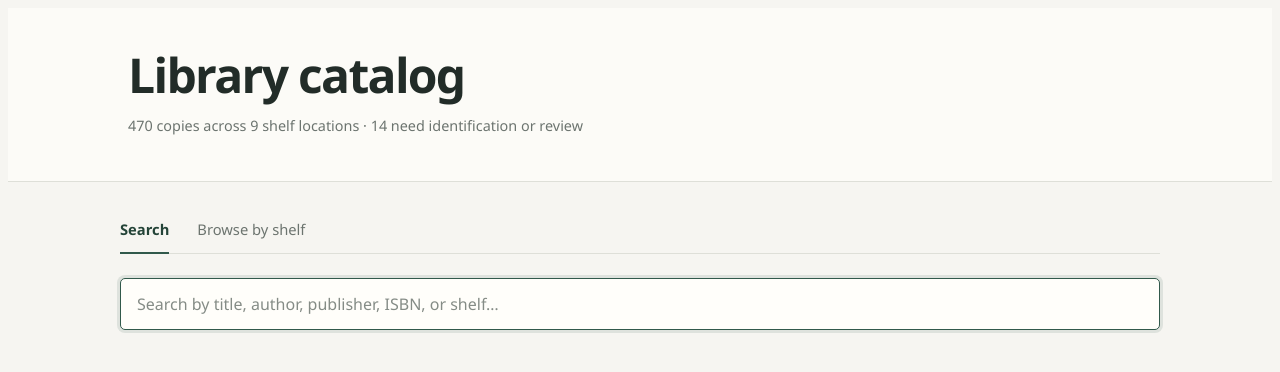
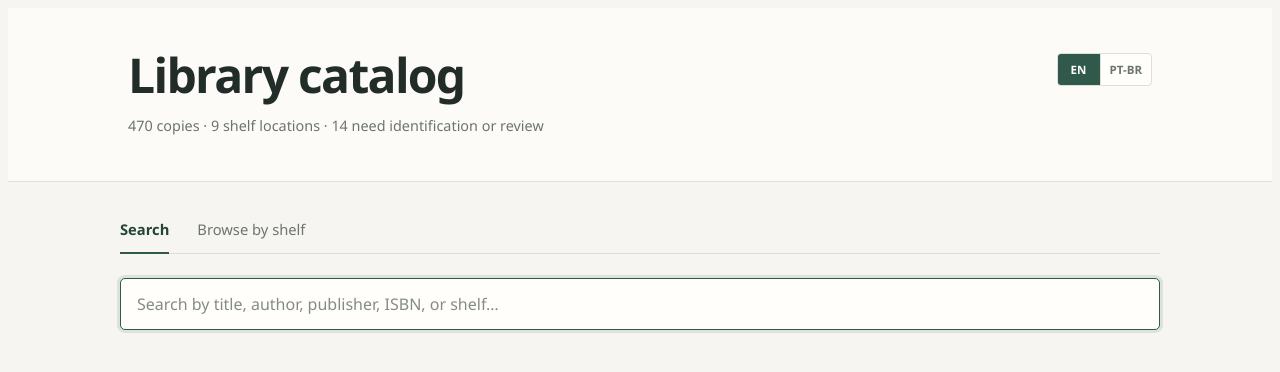
Before and after one commit to talicopanda/library-catalog, a plain HTML site: page web/index.html in a window 1280 px wide. Drawn offline with Linux system fonts and the light colour scheme; files whose address does not match are found by name.

Commit message:
Add English and Brazilian Portuguese interface toggle

```diff
--- a/web/app.js
+++ b/web/app.js
@@ -7,6 +7,52 @@
 
 let allBooks = [];
 let searchIndex = null;
+let currentLanguage = localStorage.getItem("catalog-language") === "pt-BR" ? "pt-BR" : "en";
+
+const translations = {
+  en: {
+    pageTitle: "Library Catalog",
+    siteTitle: "Library catalog",
+    copies: "copies",
+    shelves: "shelf locations",
+    reviewCount: "need identification or review",
+    searchTab: "Search",
+    browseTab: "Browse by shelf",
+    searchPlaceholder: "Search by title, author, publisher, ISBN, or shelf…",
+    shelfLabel: "Shelf:",
+    result: "result(s)",
+    noResults: (query) => `No books found for “${query}”`,
+    book: "book(s)",
+    unknownTitle: "Title not identified",
+    unknownAuthor: "Author unknown",
+    needsReview: "Needs review",
+    isbn: "ISBN",
+    empty: "No books found.",
+  },
+  "pt-BR": {
+    pageTitle: "Catálogo da biblioteca",
+    siteTitle: "Catálogo da biblioteca",
+    copies: "exemplares",
+    shelves: "estantes",
+    reviewCount: "precisam de identificação ou revisão",
+    searchTab: "Buscar",
+    browseTab: "Ver por estante",
+    searchPlaceholder: "Busque por título, autor, editora, ISBN ou estante…",
+    shelfLabel: "Estante:",
+    result: "resultado(s)",
+    noResults: (query) => `Nenhum livro encontrado para “${query}”`,
+    book: "livro(s)",
+    unknownTitle: "Título não identificado",
+    unknownAuthor: "Autor desconhecido",
+    needsReview: "Precisa de revisão",
+    isbn: "ISBN",
+    empty: "Nenhum livro encontrado.",
+  },
+};
+
+function t(key) {
+  return translations[currentLanguage][key];
+}
 
 // ── Bootstrap ─────────────────────────────────────────────────────────────────
 
@@ -52,10 +98,42 @@ fetch(catalogUrl, { cache: "no-store" })
   });
 
 function init() {
+  setupLanguageSwitch();
   renderStats();
   setupTabs();
   setupSearch();
   setupBrowse();
+  applyLanguage();
+}
+
+function setupLanguageSwitch() {
+  document.querySelectorAll("[data-language]").forEach((button) => {
+    button.addEventListener("click", () => {
+      currentLanguage = button.dataset.language;
+      localStorage.setItem("catalog-language", currentLanguage);
+      applyLanguage();
+    });
+  });
+}
+
+function applyLanguage() {
+  document.documentElement.lang = currentLanguage === "pt-BR" ? "pt-BR" : "en";
+  document.title = t("pageTitle");
+  document.getElementById("site-title").textContent = t("siteTitle");
+
+  document.querySelectorAll("[data-i18n]").forEach((element) => {
+    element.textContent = t(element.dataset.i18n);
+  });
+  document.querySelectorAll("[data-i18n-placeholder]").forEach((element) => {
+    element.placeholder = t(element.dataset.i18nPlaceholder);
+  });
+  document.querySelectorAll("[data-language]").forEach((button) => {
+    button.setAttribute("aria-pressed", String(button.dataset.language === currentLanguage));
+  });
+
+  renderStats();
+  document.getElementById("search-input").dispatchEvent(new Event("input"));
+  document.getElementById("location-select").dispatchEvent(new Event("change"));
 }
 
 // ── Stats header ───────────────────────────────────────────────────────────────
@@ -64,7 +142,9 @@ function renderStats() {
   const locations = new Set(allBooks.map((b) => b.location)).size;
   const needsReview = allBooks.filter(isNeedsReview).length;
   document.getElementById("stats").textContent =
-    `${allBooks.length} copies across ${locations} shelf locations · ${needsReview} need identification or review`;
+    `${allBooks.length.toLocaleString(currentLanguage)} ${t("copies")} · ` +
+    `${locations.toLocaleString(currentLanguage)} ${t("shelves")} · ` +
+    `${needsReview.toLocaleString(currentLanguage)} ${t("reviewCount")}`;
 }
 
 // ── Tabs ───────────────────────────────────────────────────────────────────────
@@ -101,8 +181,8 @@ function setupSearch() {
       ? exactResults
       : findFuzzyMatches(input.value.trim());
     status.textContent = results.length
-      ? `${results.length} result(s)`
-      : `No books found for "${input.value.trim()}"`;
+      ? `${results.length.toLocaleString(currentLanguage)} ${t("result")}`
+      : t("noResults")(input.value.trim());
     renderBooks(grid, results);
   });
 }
@@ -208,7 +288,7 @@ function setupBrowse() {
   function show() {
     const loc = select.value;
     const books = allBooks.filter((book) => book.location === loc);
-    count.textContent = `${books.length} book(s)`;
+    count.textContent = `${books.length.toLocaleString(currentLanguage)} ${t("book")}`;
     renderBooks(grid, books);
   }
 
@@ -220,15 +300,15 @@ function setupBrowse() {
 
 function renderBooks(container, books) {
   if (!books.length) {
-    container.innerHTML = '<p class="empty">No books found.</p>';
+    container.innerHTML = `<p class="empty">${esc(t("empty"))}</p>`;
     return;
   }
   container.innerHTML = books.map(bookCard).join("");
 }
 
 function bookCard(b) {
-  const title = cleanField(b.title) || "Title not identified";
-  const author = cleanField(b.author) || "Author unknown";
+  const title = cleanField(b.title) || t("unknownTitle");
+  const author = cleanField(b.author) || t("unknownAuthor");
   const publisher = cleanField(b.publisher);
   const year = cleanField(b.year);
   const language = cleanField(b.language);
@@ -236,7 +316,7 @@ function bookCard(b) {
     year ? `<span class="tag tag-year">${esc(year)}</span>` : "",
     language ? `<span class="tag tag-lang">${esc(language.toUpperCase())}</span>` : "",
     `<span class="tag tag-location">${esc(b.location)}</span>`,
-    isNeedsReview(b) ? '<span class="tag tag-review">Needs review</span>' : "",
+    isNeedsReview(b) ? `<span class="tag tag-review">${esc(t("needsReview"))}</span>` : "",
   ].join("");
 
   return `
@@ -245,7 +325,7 @@ function bookCard(b) {
       <p class="book-author">${esc(author)}</p>
       ${publisher ? `<p class="book-publisher">${esc(publisher)}</p>` : ""}
       <div class="book-meta">${tags}</div>
-      ${cleanField(b.isbn) ? `<p class="book-isbn">ISBN ${esc(cleanField(b.isbn))}</p>` : ""}
+      ${cleanField(b.isbn) ? `<p class="book-isbn">${esc(t("isbn"))} ${esc(cleanField(b.isbn))}</p>` : ""}
     </article>`;
 }
 
--- a/web/index.html
+++ b/web/index.html
@@ -4,19 +4,27 @@
   <meta charset="UTF-8" />
   <meta name="viewport" content="width=device-width, initial-scale=1.0" />
   <title>Library Catalog</title>
-  <link rel="stylesheet" href="style.css?v=4" />
+  <link rel="stylesheet" href="style.css?v=6" />
 </head>
 <body>
 
   <header>
-    <h1>Library catalog</h1>
-    <p id="stats"></p>
+    <div class="header-top">
+      <div>
+        <h1 id="site-title">Library catalog</h1>
+        <p id="stats"></p>
+      </div>
+      <div class="language-switch" role="group" aria-label="Language / Idioma">
+        <button type="button" data-language="en" aria-pressed="true">EN</button>
+        <button type="button" data-language="pt-BR" aria-pressed="false">PT-BR</button>
+      </div>
+    </div>
   </header>
 
   <main>
     <div class="tabs">
-      <button class="tab active" data-tab="search">Search</button>
-      <button class="tab" data-tab="browse">Browse by shelf</button>
+      <button class="tab active" data-tab="search" data-i18n="searchTab">Search</button>
+      <button class="tab" data-tab="browse" data-i18n="browseTab">Browse by shelf</button>
     </div>
 
     <!-- Search Tab -->
@@ -26,6 +34,7 @@
           type="text"
           id="search-input"
           placeholder="Search by title, author, publisher, ISBN, or shelf…"
+          data-i18n-placeholder="searchPlaceholder"
           autofocus
         />
       </div>
@@ -36,7 +45,7 @@
     <!-- Browse Tab -->
     <section id="browse" class="tab-content">
       <div class="location-bar">
-        <label for="location-select">Shelf:</label>
+        <label for="location-select" data-i18n="shelfLabel">Shelf:</label>
         <select id="location-select"></select>
         <span id="browse-count" class="status"></span>
       </div>
@@ -45,6 +54,6 @@
   </main>
 
   <script src="https://cdn.jsdelivr.net/npm/fuse.js@7.1.0/dist/fuse.min.js"></script>
-  <script src="app.js?v=6"></script>
+  <script src="app.js?v=8"></script>
 </body>
 </html>
--- a/web/style.css
+++ b/web/style.css
@@ -28,6 +28,13 @@ header {
   background: rgba(255, 254, 250, 0.72);
 }
 
+.header-top {
+  display: flex;
+  align-items: flex-start;
+  justify-content: space-between;
+  gap: 24px;
+}
+
 header h1 {
   margin: 0 0 8px;
   font-size: clamp(2rem, 4vw, 3rem);
@@ -35,6 +42,32 @@ header h1 {
   letter-spacing: -0.035em;
   line-height: 1.05;
 }
+
+.language-switch {
+  display: inline-flex;
+  flex: 0 0 auto;
+  overflow: hidden;
+  margin-top: 3px;
+  border: 1px solid var(--line);
+  border-radius: 4px;
+  background: var(--card);
+}
+
+.language-switch button {
+  min-width: 42px;
+  padding: 7px 9px;
+  border: 0;
+  background: transparent;
+  color: var(--muted);
+  cursor: pointer;
+  font: inherit;
+  font-size: 0.72rem;
+  font-weight: 650;
+}
+
+.language-switch button + button { border-left: 1px solid var(--line); }
+.language-switch button[aria-pressed="true"] { background: var(--green); color: #fff; }
+.language-switch button:hover:not([aria-pressed="true"]) { background: #f0f1eb; color: var(--ink); }
 
 header #stats {
   color: var(--muted);
@@ -192,7 +225,10 @@ main {
 :focus-visible { outline: 2px solid var(--green); outline-offset: 3px; }
 
 @media (max-width: 600px) {
-  header { padding: 32px 22px 24px; }
+  header { padding: 30px 22px 24px; }
+  .header-top { gap: 14px; }
+  header h1 { font-size: clamp(1.7rem, 8vw, 2.35rem); }
+  .language-switch button { min-width: 38px; padding-inline: 7px; }
   main { width: calc(100% - 36px); margin-top: 28px; }
   .tabs { gap: 22px; }
   .book-grid { grid-template-columns: 1fr; }
```
